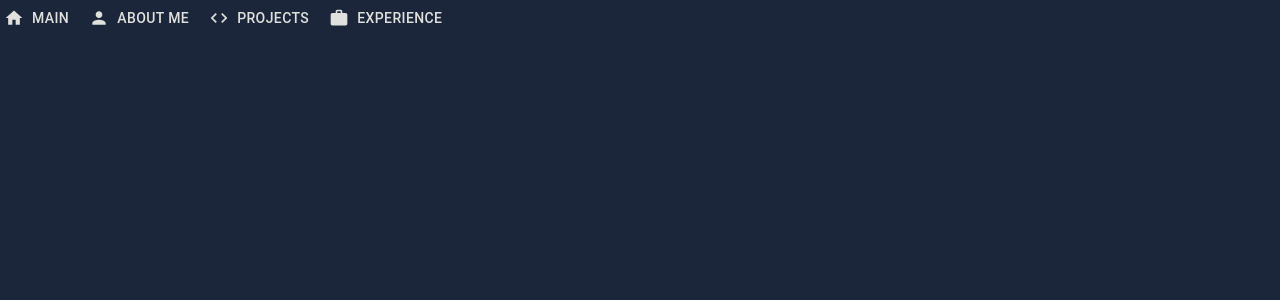
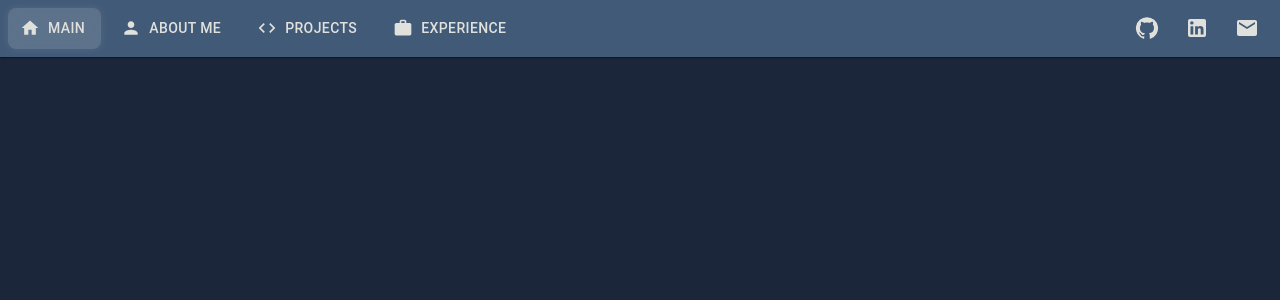
Before and after one commit to YuvalAnteby/portfolio, a React (Create React App) app: page / in a window 1280 px wide. Shown: the top 300 px of the page. Built offline with nearby package versions, Linux system fonts and the light colour scheme.

Commit message:
Completed nav bar

```diff
--- a/src/App.js
+++ b/src/App.js
@@ -13,9 +13,9 @@ function App() {
             <CssBaseline/> {/* Ensures background and text colors are applied globally */}
             <Routes>
                 <Route path="/" element={<Main/>}/>
-                <Route path="/About-Me" element={<About/>}/>
-                <Route path="/Projects" element={<Projects/>}/>
-                <Route path="/Experience" element={<Experience/>}/>
+                <Route path="/about-me" element={<About/>}/>
+                <Route path="/projects" element={<Projects/>}/>
+                <Route path="/experience" element={<Experience/>}/>
             </Routes>
         </ThemeProvider>
     )
--- a/src/components/Contact.js
+++ b/src/components/Contact.js
@@ -1,9 +1,42 @@
 import React from 'react';
+import {Button, Stack, Tooltip} from "@mui/material";
+import GitHubIcon from '@mui/icons-material/GitHub';
+import LinkedInIcon from '@mui/icons-material/LinkedIn';
+import {Mail} from "@mui/icons-material";
 
-const Contact = () => (
-    <div className="min-h-screen flex items-center justify-center">
-        <h2 className="text-3xl font-bold">Contact (Coming soon)</h2>
-    </div>
-);
+const Contact = () => {
+    const contactLinks = [
+        {label: 'GitHub', icon: <GitHubIcon/>, url: 'https://github.com/YuvalAnteby'},
+        {label: 'LinkedIn', icon: <LinkedInIcon/>, url: 'https://www.linkedin.com/in/yuval-anteby/'},
+        {label: 'Email', icon: <Mail/>, url: 'mailto:yuvala2001@gmail.com'},
+    ];
+
+    // Open in a new tab the selected contact option
+    const handleClick = (item) => {
+        window.open(`${item.url}`, '_blank', 'noopener,noreferrer');
+
+    }
+
+    return (
+        <Stack direction="row" spacing={0}>
+            {contactLinks.map((item, i) => (
+                <Tooltip title={item.label} arrow>
+                    <Button
+                        key={i}
+                        variant="text"
+                        aria-label={item.label}
+                        sx={{minWidth: '50px', padding: 1}}
+                        onClick={() => {
+                            handleClick(item)
+                        }}
+                    >
+                        {item.icon}
+                    </Button>
+                </Tooltip>
+
+            ))}
+        </Stack>
+    );
+};
 
 export default Contact;
--- a/src/components/Navbar.js
+++ b/src/components/Navbar.js
@@ -1,45 +1,83 @@
 import React from "react";
-import {Button, Stack} from "@mui/material";
+import {Box, Button, Stack} from "@mui/material";
 import HomeIcon from '@mui/icons-material/Home';
 import PersonIcon from '@mui/icons-material/Person'
 import WorkIcon from "@mui/icons-material/Work";
 import CodeIcon from '@mui/icons-material/Code';
-import {useNavigate} from "react-router-dom";
+import {useLocation, useNavigate} from "react-router-dom";
+import Contact from "./Contact";
 
 const Navbar = () => {
+
+    const navigate = useNavigate();
+    const location = useLocation();
+
     const navItems = [
-        {label: 'Main', icon: <HomeIcon />},
-        {label: 'About Me', icon: <PersonIcon />},
-        {label: 'Projects', icon: <CodeIcon />},
-        {label: 'Experience', icon: <WorkIcon />},
+        {label: 'Main', icon: <HomeIcon/>, path: ''},
+        {label: 'About Me', icon: <PersonIcon/>, path: 'about-me'},
+        {label: 'Projects', icon: <CodeIcon/>, path: 'projects'},
+        {label: 'Experience', icon: <WorkIcon/>, path: 'experience'},
     ];
 
     // Navigate to the selected page
-    const navigate = useNavigate();
     const handleClick = (item) => {
-        if (item.label === "Main") {
-            navigate("/");
-        } else {
-            navigate(`/${item.label}`);
-        }
+        navigate(`/${item.path}`);
+
     }
 
     return (
+        <Box
+            sx={{
+                width: '100%',
+                display: 'flex',
+                justifyContent: 'space-between',
+                alignItems: 'center',
+                padding: 1,
+                backgroundColor: 'background.paper',
+                boxShadow: 1,
+                zIndex: 1100,
+                top: 0,
+            }}>
             <Stack
                 direction="row"
                 spacing={1}>
                 {navItems.map((item, i) => (
                     <Button
                         key={i}
-                    variant="text"
                         startIcon={item.icon}
+                        component="nav"
+                        variant={location.pathname === `/${item.path}` ? 'contained' : 'text'}
+                        color= 'inherit'
+                        sx={{
+                            borderRadius: 2,
+                            fontWeight: 'medium',
+                            px: 2,
+                            py: 1,
+                            backdropFilter: location.pathname === `/${item.path}` ? 'blur(6px)' : 'none',
+                            backgroundColor:
+                                location.pathname === `/${item.path}`
+                                    ? 'rgba(255, 255, 255, 0.15)' // subtle frosted effect
+                                    : 'transparent',
+                            boxShadow:
+                                location.pathname === `/${item.path}`
+                                    ? '0 0 10px rgba(255, 255, 255, 0.1)'
+                                    : 'none',
+                            transition: 'all 0.2s ease-in-out',
+                            '&:hover': {
+                                backgroundColor:
+                                    location.pathname === `/${item.path}`
+                                        ? 'rgba(255, 255, 255, 0.12)'
+                                        : 'rgba(255, 255, 255, 0.05)',
+                            },
+                        }}
                         onClick={() => handleClick(item)}
                     >
                         {item.label}
                     </Button>
                 ))}
-
             </Stack>
+            <Contact/>
+        </Box>
     );
 };
 
--- a/src/pages/About.js
+++ b/src/pages/About.js
@@ -1,6 +1,5 @@
 import React from "react";
-//import './About.css'
-//import me1 from "./img/me1.jpg";
+import Navbar from "../components/Navbar";
 
 
 function About() {
@@ -12,6 +11,7 @@ function About() {
 
     return (
         <div className="about component__space" id="About">
+            <Navbar/>
             <div className="container">
                 <div className="row">
                     <div className="col__2">
--- a/src/pages/Experience.js
+++ b/src/pages/Experience.js
@@ -1,7 +1,9 @@
 import React from 'react';
+import Navbar from "../components/Navbar";
 
 const Experience = () => (
     <div className="min-h-screen flex items-center justify-center">
+        <Navbar/>
         <h2 className="text-3xl font-bold">Experience (Coming soon)</h2>
     </div>
 );
--- a/src/pages/Main.js
+++ b/src/pages/Main.js
@@ -3,9 +3,7 @@ import Navbar from "../components/Navbar";
 
 const Main = () => {
     return (
-        <Navbar>
-
-        </Navbar>
+        <Navbar/>
     )
 }
 
--- a/src/pages/Projects.js
+++ b/src/pages/Projects.js
@@ -1,7 +1,9 @@
 import React from 'react';
+import Navbar from "../components/Navbar";
 
 const Projects = () => (
     <div className="min-h-screen flex items-center justify-center">
+        <Navbar />
         <h2 className="text-3xl font-bold">Projects (Coming soon)</h2>
     </div>
 );
```
Lines whose indentation alone changed are shown as unchanged.
